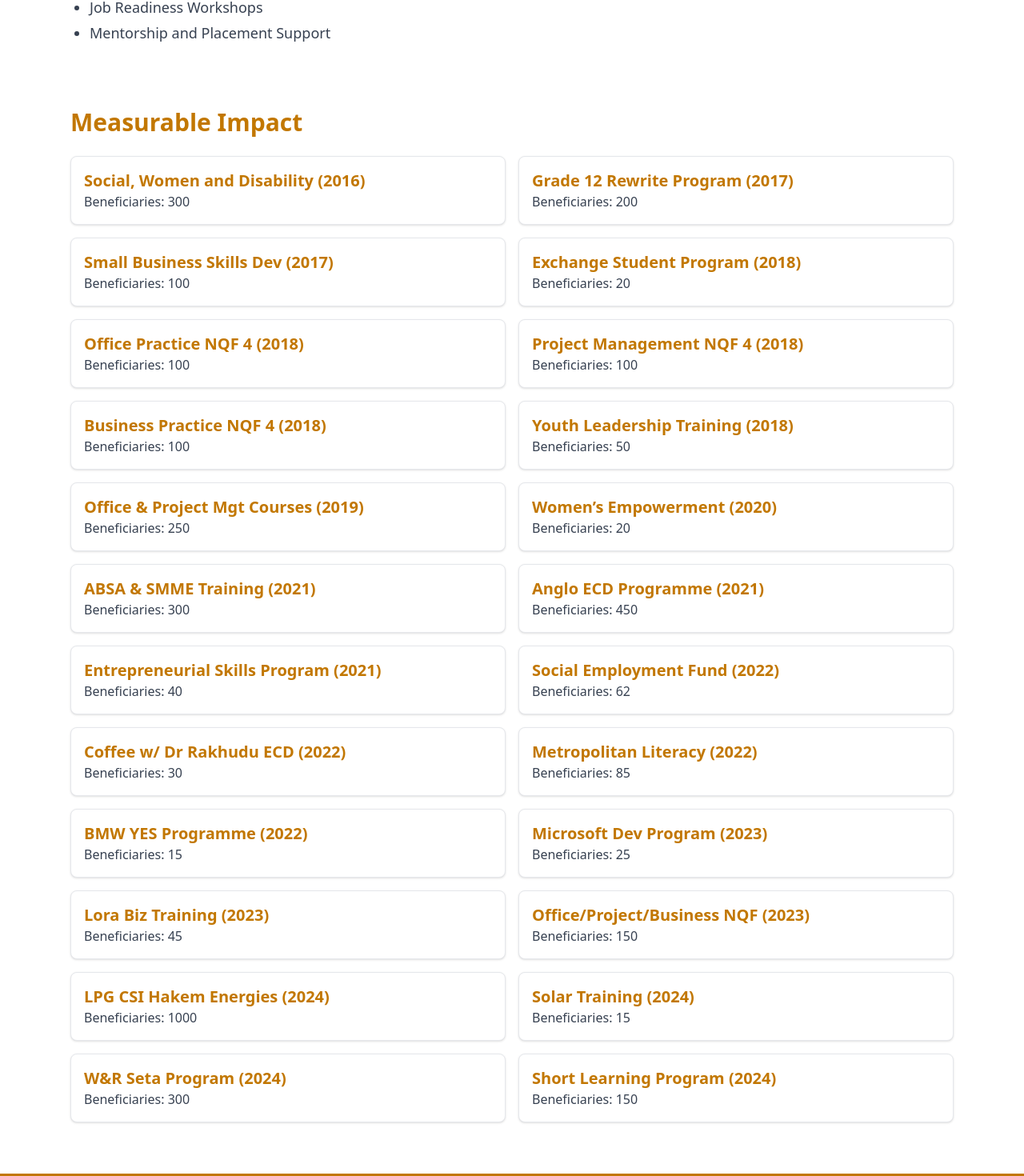
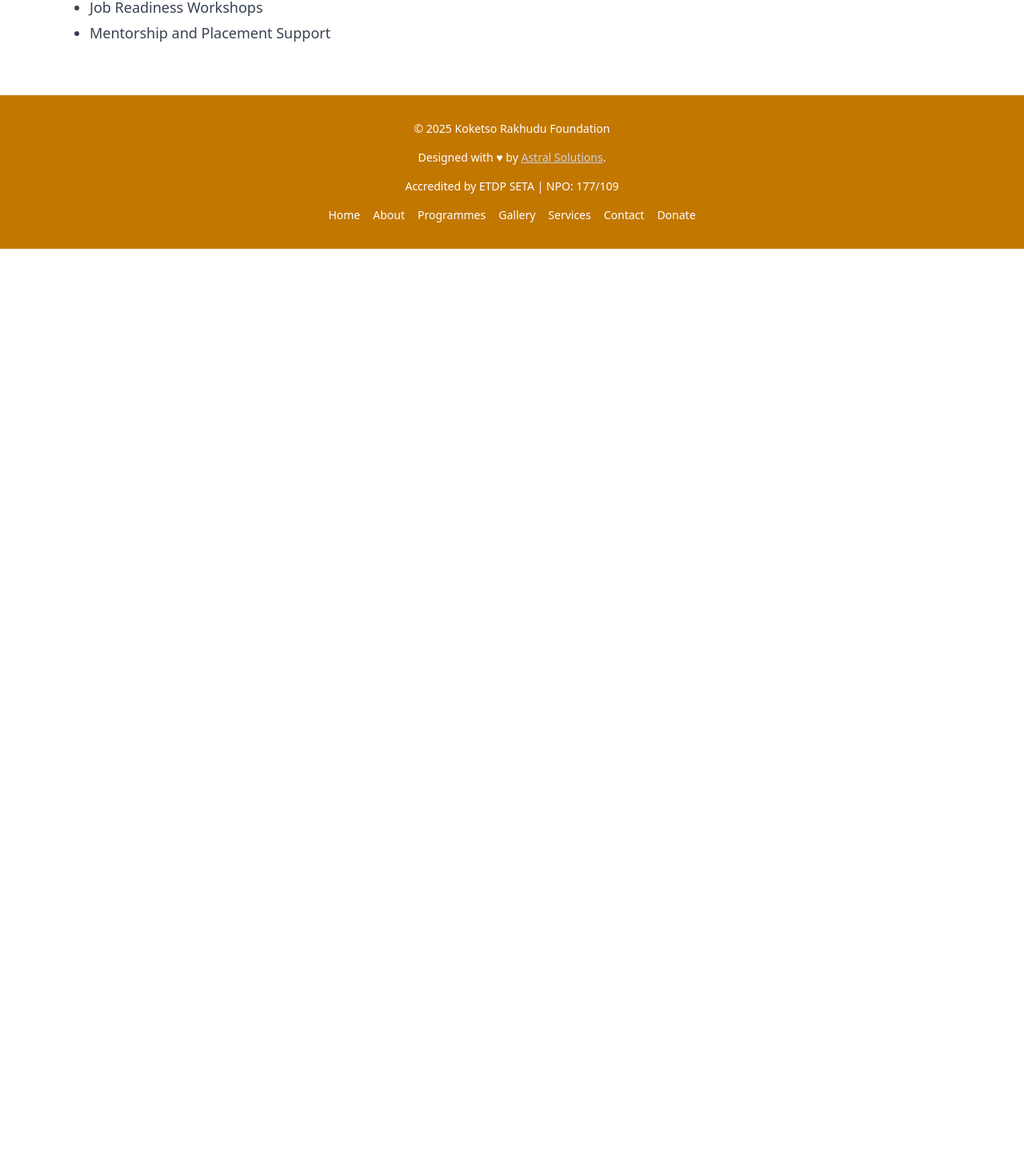
Before and after one commit to Astral-Solutions/krf, a React (Create React App) app in the folder krf-site/: page /programmes in a window 1280 px wide. Shown: the part 1238-2708 px from the top of the page at 80% size. After the commit the page ends 1549 px from the top, so only its background shows below. Built offline with nearby package versions, Linux system fonts and the light colour scheme.

Commit message:
removed files meant for impact page

```diff
--- a/krf-site/src/pages/Programmes.jsx
+++ b/krf-site/src/pages/Programmes.jsx
@@ -39,40 +39,11 @@
   },
 ];
 
-const impactStats = [
-  { year: 2016, title: "Social, Women and Disability", count: 300 },
-  { year: 2017, title: "Grade 12 Rewrite Program", count: 200 },
-  { year: 2017, title: "Small Business Skills Dev", count: 100 },
-  { year: 2018, title: "Exchange Student Program", count: 20 },
-  { year: 2018, title: "Office Practice NQF 4", count: 100 },
-  { year: 2018, title: "Project Management NQF 4", count: 100 },
-  { year: 2018, title: "Business Practice NQF 4", count: 100 },
-  { year: 2018, title: "Youth Leadership Training", count: 50 },
-  { year: 2019, title: "Office & Project Mgt Courses", count: 250 },
-  { year: 2020, title: "Women’s Empowerment", count: 20 },
-  { year: 2021, title: "ABSA & SMME Training", count: 300 },
-  { year: 2021, title: "Anglo ECD Programme", count: 450 },
-  { year: 2021, title: "Entrepreneurial Skills Program", count: 40 },
-  { year: 2022, title: "Social Employment Fund", count: 62 },
-  { year: 2022, title: "Coffee w/ Dr Rakhudu ECD", count: 30 },
-  { year: 2022, title: "Metropolitan Literacy", count: 85 },
-  { year: 2022, title: "BMW YES Programme", count: 15 },
-  { year: 2023, title: "Microsoft Dev Program", count: 25 },
-  { year: 2023, title: "Lora Biz Training", count: 45 },
-  { year: 2023, title: "Office/Project/Business NQF", count: 150 },
-  { year: 2024, title: "LPG CSI Hakem Energies", count: 1000 },
-  { year: 2024, title: "Solar Training", count: 15 },
-  { year: 2024, title: "W&R Seta Program", count: 300 },
-  { year: 2024, title: "Short Learning Program", count: 150 },
-];
-
-const Programmes = () => {
-  return (
+const Programmes = () => (
   <div className="bg-white text-black px-6 py-16 max-w-6xl mx-auto">
     <h1 className="text-4xl font-bold text-[#c27700] mb-8 text-center">
       Programmes at KRF
     </h1>
-
     <div className="space-y-10">
       {courses.map((course, index) => (
         <motion.div
@@ -97,7 +68,6 @@
       ))}
     </div>
 
-      {/* Activities Section */}
     <motion.div
       variants={fadeUp}
       initial="hidden"
@@ -115,40 +85,7 @@
         <li>Mentorship and Placement Support</li>
       </ul>
     </motion.div>
-
-      {/* Measurable Impact Section */}
-      <motion.div
-        variants={fadeUp}
-        initial="hidden"
-        whileInView="visible"
-        viewport={{ once: true }}
-        custom={6}
-        className="mt-20"
-      >
-        <h2 className="text-3xl font-bold text-[#c27700] mb-6">
-          Measurable Impact
-        </h2>
-        <div className="grid md:grid-cols-2 gap-4">
-          {impactStats.map((impact, idx) => (
-            <motion.div
-              key={idx}
-              custom={idx}
-              variants={fadeUp}
-              initial="hidden"
-              whileInView="visible"
-              viewport={{ once: true }}
-              className="bg-white border border-gray-200 p-4 rounded-lg shadow hover:shadow-lg transition"
-            >
-              <h4 className="text-xl font-semibold text-[#c27700]">
-                {impact.title} ({impact.year})
-              </h4>
-              <p className="text-gray-700">Beneficiaries: {impact.count}</p>
-            </motion.div>
-          ))}
-        </div>
-      </motion.div>
   </div>
 );
-};
 
 export default Programmes;
```
Lines whose indentation alone changed are shown as unchanged.
